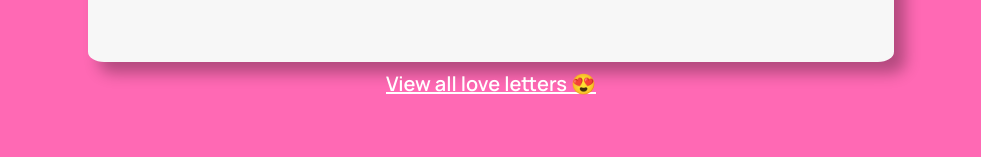
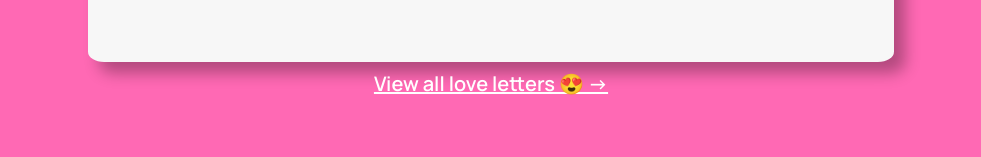
Before and after one commit to cassichan/love-letter-react, a React (Create React App) app: page /addletter in a window 1280 px wide. Shown: the part 587-744 px from the top of the page, without its empty margins (149-1130 px from the left). Built offline with nearby package versions, Linux system fonts and the light colour scheme; a web font is replaced by a local one.

Commit message:
edit links

```diff
--- a/src/components/AllLetters.jsx
+++ b/src/components/AllLetters.jsx
@@ -29,7 +29,7 @@ export default function AllLetters() {
       </section>
       <Link to={`/addletter`}>
         <Button type="link" htmlType="button">
-          Send a love letter 😘
+          Send a love letter 😘 ->
         </Button>
       </Link>
     </section>
--- a/src/components/Letter.jsx
+++ b/src/components/Letter.jsx
@@ -124,7 +124,7 @@ export default function Letter() {
       </Form>
       <Link to={`/`}>
         <Button type="link" htmlType="button">
-          View all love letters 😍
+          View all love letters 😍 ->
         </Button>
       </Link>
     </>
```
